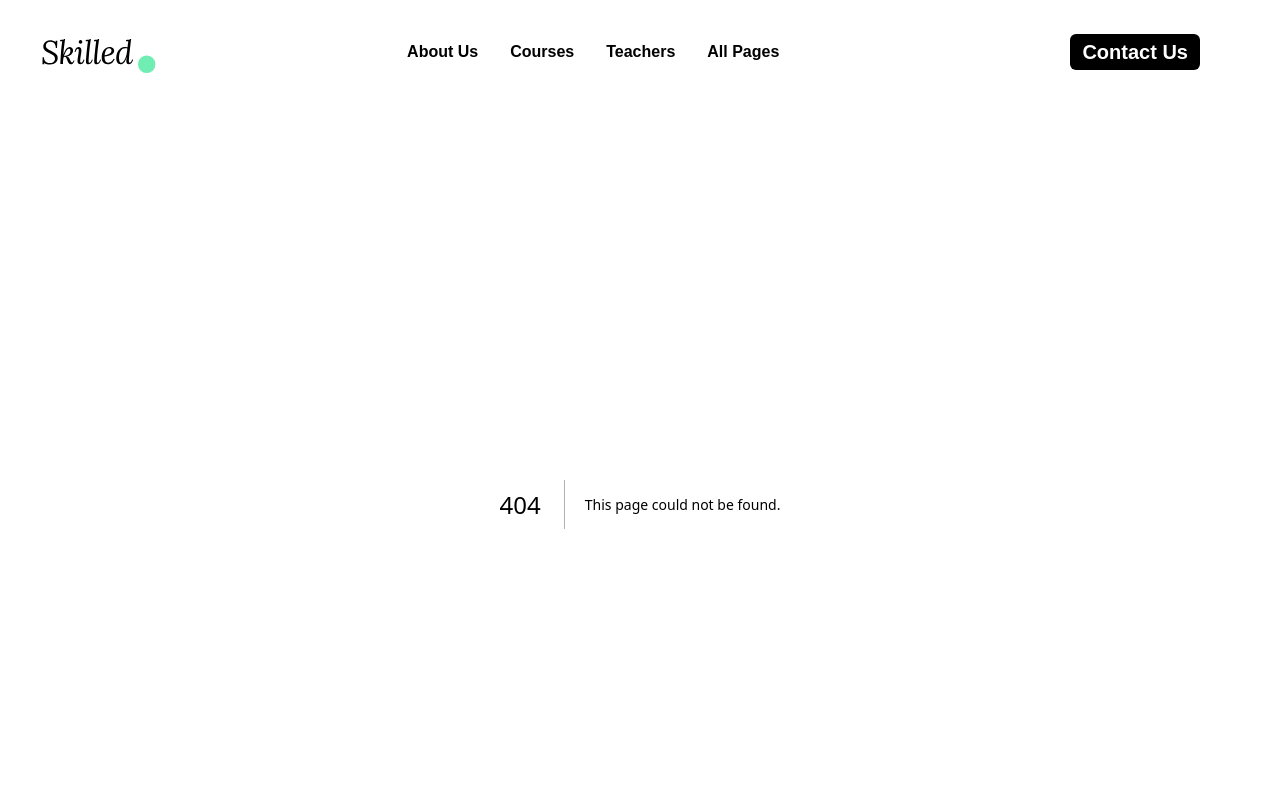
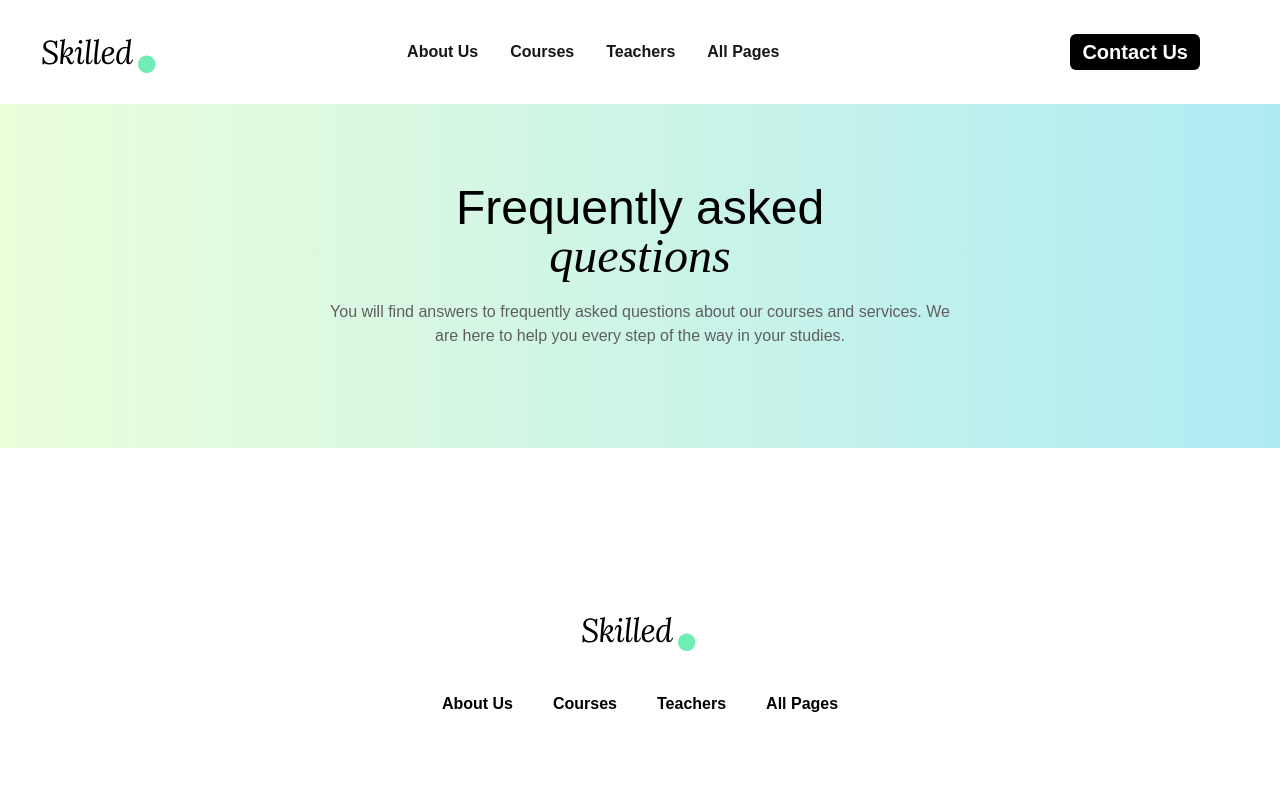
Before and after one commit to Yagya-Adh/skilled, a Next.js app: page /faq in a window 1280 px wide. Before the commit this address had no page. Shown: the top 800 px of the page. Built offline with nearby package versions, Linux system fonts and the light colour scheme.

Commit message:
faq page is create

```diff
--- a/app/about-us/page.tsx
+++ b/app/about-us/page.tsx
@@ -1,14 +1,8 @@
 "use client";
 import React from "react";
-import MainBanner from "../components/card/MainBanner";
 
 const AboutUs = () => {
-  return (
-    <div className="max-w-screen-2xl mx-auto px-10">
-      <MainBanner />
-      AboutUs
-    </div>
-  );
+  return <div className="max-w-screen-2xl mx-auto px-10">AboutUs</div>;
 };
 
 export default AboutUs;
--- a/app/components/card/CustomBanner.tsx
+++ b/app/components/card/CustomBanner.tsx
@@ -2,13 +2,14 @@
 import Image from "next/image";
 import React from "react";
 import Buttons from "../buttons/Buttons";
+import SearchBox from "../search/SearchBox";
 
 interface ImainProps {
   headingPre: string;
-  headingItalic: string;
-  headingPost: string;
+  headingItalic?: string;
+  headingPost?: string;
   describe: string;
-  varriant: "default-col" | "grid-image-card";
+  varriant: "default" | "default-col" | "grid-image-card";
   buttonName?: string;
 }
 const CustomBanner = ({
@@ -84,21 +85,18 @@ const CustomBanner = ({
         </div>
       </div>
     </section>
+  ) : varriant === "default" ? (
+    <section className="max-w-screen-2xl mx-auto px-10">
+      <div className=" flex flex-col items-center justify-center text-center  py-20">
+        <h1 className="text-5xl text-black max-w-sm">
+          <span> {headingPre} </span>
+          <span className="font-skillItalic italic"> {headingItalic} </span>
+          <span> {headingPost ? headingPost : ""} </span>
+        </h1>
+        <p className="text-xm my-4 py-1 max-w-screen-sm text-skilled-gary-10">
+          {describe}
+        </p>
+      </div>
+    </section>
   ) : null;
 export default CustomBanner;
-
-const SearchBox = () => {
-  return (
-    <div className="flex relative py-4">
-      <input
-        type="text"
-        placeholder="Enter cource"
-        className=" text-xl rounded-l-xl py-2 ps-12"
-      />
-      <button className=" py-2 px-3 bg-skilled-green-30 text-xl text-black font-bold hover:bg-black hover:text-white rounded-r-xl">
-        Search
-      </button>
-      <div className="absolute  top-4 left-4">{/* icon */}</div>
-    </div>
-  );
-};
--- a/app/components/footer/Footer.tsx
+++ b/app/components/footer/Footer.tsx
@@ -1,9 +1,10 @@
 "use clinet";
 import Image from "next/image";
 import navData from "@/navBar.json";
+import Link from "next/link";
 const Footer = () => {
   return (
-    <footer className="">
+    <footer className="max-w-screen-2xl mx-auto px-10">
       <div className="flex flex-col justify-between items-center  py-40">
         <Image
           src="/assets/SkilledLogo.svg"
@@ -12,14 +13,20 @@ const Footer = () => {
           width={120}
           height={120}
         />
-        <section className="flex items-center">
-          {navDatas?.map((list) => (
-            <ul className="flex flex-row items-center" key={list.id}>
-              <li className="mx-5 font-bold text-black hover:text-skilled-green-30">
-                {list.name}
-              </li>
-            </ul>
-          ))}
+        <section>
+          <ul className="flex flex-row items-center">
+            {navDatas?.map((list) => (
+              <Link
+                href={list.path}
+                className="flex flex-row items-center"
+                key={list.id}
+              >
+                <li className="mx-5 font-bold text-black hover:text-skilled-green-30">
+                  {list.name}
+                </li>
+              </Link>
+            ))}
+          </ul>
         </section>
       </div>
     </footer>
--- a/app/components/home/ExploreSection.tsx
+++ b/app/components/home/ExploreSection.tsx
@@ -1,5 +1,5 @@
 "use client";
-import { ArrowRightIcon } from "@heroicons/react/16/solid";
+import { ArrowLongRightIcon } from "@heroicons/react/16/solid";
 import Link from "next/link";
 import React from "react";
 
@@ -89,7 +89,7 @@ const CustomSmallCard = () => {
             <h1 className="font-bold">{list.title}</h1>
             {list.isUnique ? (
               <span className="text-skilled-gary-10">
-                <ArrowRightIcon className="w-96 h-10" />
+                <ArrowLongRightIcon className="w-96 h-10" />
               </span>
             ) : (
               <span className="text-skilled-gary-10">{list.slug}</span>
--- /dev/null
+++ b/app/components/search/SearchBox.tsx
@@ -0,0 +1,19 @@
+"use client";
+import React from "react";
+const SearchBox = () => {
+  return (
+    <div className="flex relative py-4">
+      <input
+        type="text"
+        placeholder="Enter cource"
+        className=" text-xl rounded-l-xl py-2 ps-12"
+      />
+      <button className=" py-2 px-3 bg-skilled-green-30 text-xl text-black font-bold hover:bg-black hover:text-white rounded-r-xl">
+        Search
+      </button>
+      <div className="absolute  top-4 left-4">{/* icon */}</div>
+    </div>
+  );
+};
+
+export default SearchBox;
--- /dev/null
+++ b/app/faq/page.tsx
@@ -0,0 +1,20 @@
+"use client";
+import React from "react";
+import CustomBanner from "../components/card/CustomBanner";
+
+const FAQPage = () => {
+  return (
+    <>
+      <div className="bg-gradient-to-r from-[#ebfeda] to-[#afebf4] w-full h-full overflow-hidden">
+        <CustomBanner
+          headingPre="Frequently asked "
+          headingItalic="questions"
+          describe="You will find answers to frequently asked questions about our courses and services. We are here to help you every step of the way in your studies."
+          varriant="default"
+        />
+      </div>
+    </>
+  );
+};
+
+export default FAQPage;
```
